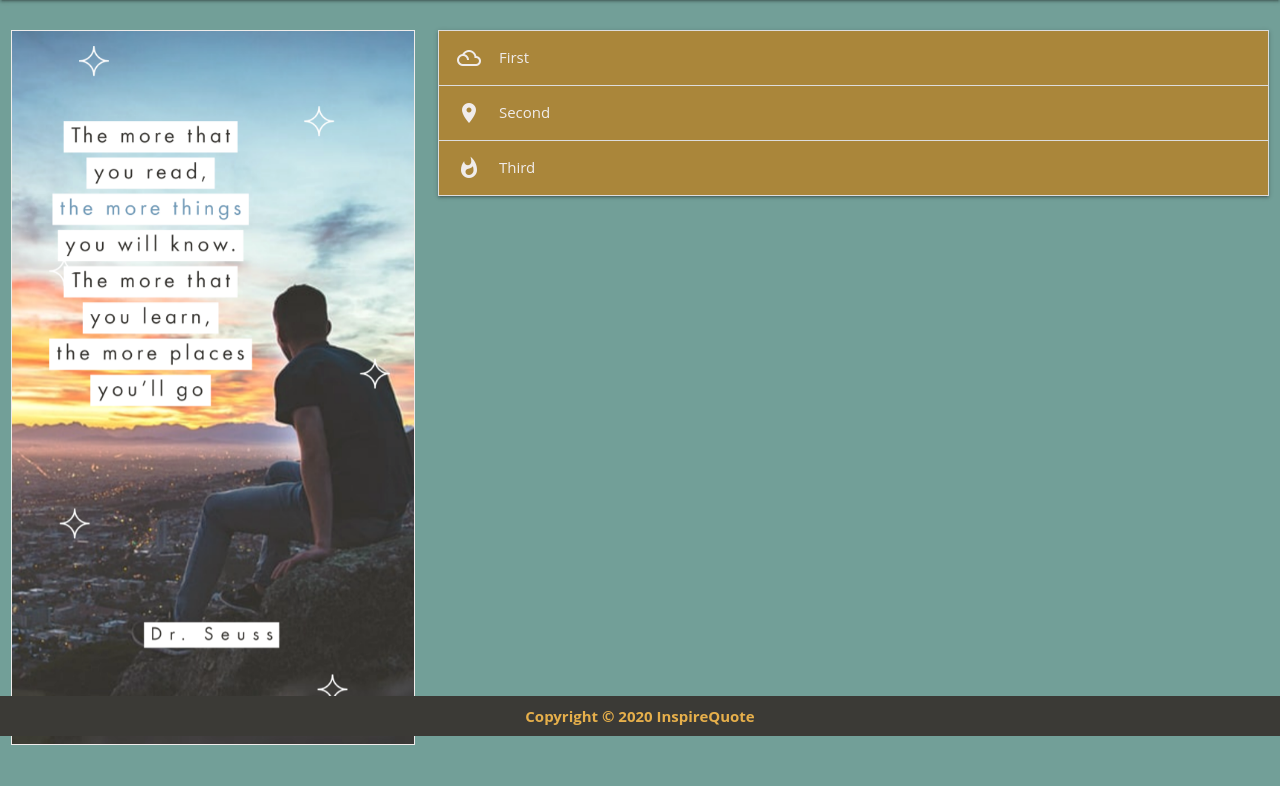
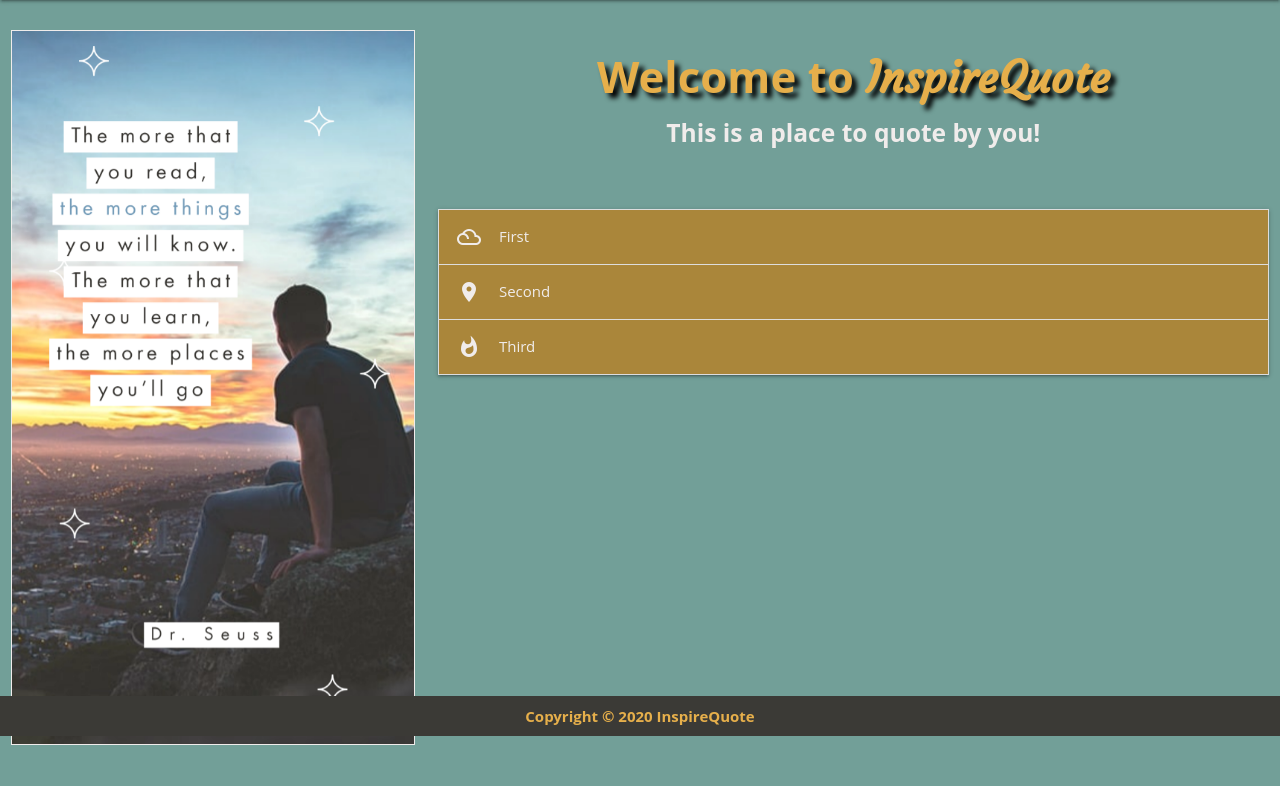
Before and after one commit to kongteckmee/inspire-quote, a Flask app: page / in a window 1280 px wide. Shown: the part 64-850 px from the top of the page. Run offline with Flask 2, Linux system fonts and the light colour scheme.

Commit message:
Title added & margin adjusted at index.html

```diff
--- a/static/css/style.css
+++ b/static/css/style.css
@@ -7,8 +7,8 @@
 }
 
 .container {
-    margin: 0 auto;
-    width: 100%;
+  margin: 0 auto;
+  width: 100%;
 }
 
 body {
@@ -57,6 +57,23 @@ nav li a,
   color: #f0eceb;
 }
 
+h3 {
+  text-shadow: 5px 5px 5px black;
+  text-align: center;
+  font-weight: bold;
+}
+
+h3 span {
+  font-family: "Courgette", cursive;
+  font-weight: bold;
+}
+
+h5 {
+  text-align: center;
+  font-weight: bold;
+  color: #f0eceb;
+}
+
 .footer-copyright {
   position: fixed;
   bottom: 0;
--- a/templates/index.html
+++ b/templates/index.html
@@ -2,30 +2,54 @@
 <div class="row">
   <div class="col s4">
     <div class="carousel carousel-slider center">
-			<a class="carousel-item" href="#"><img src="{{ url_for('static', filename='img/c1.png') }}"></a>
-				<a class="carousel-item" href="#"><img src="{{ url_for('static', filename='img/c2.png') }}"></a>
-					<a class="carousel-item" href="#"><img src="{{ url_for('static', filename='img/c3.png') }}"></a>
-						<a class="carousel-item" href="#"><img src="{{ url_for('static', filename='img/c4.png') }}"></a>
-							<a class="carousel-item"
-								href="#"><img src="{{ url_for('static', filename='img/c5.png') }}"></a>
+      <a class="carousel-item" href="#"
+        ><img src="{{ url_for('static', filename='img/c1.png') }}"
+      /></a>
+      <a class="carousel-item" href="#"
+        ><img src="{{ url_for('static', filename='img/c2.png') }}"
+      /></a>
+      <a class="carousel-item" href="#"
+        ><img src="{{ url_for('static', filename='img/c3.png') }}"
+      /></a>
+      <a class="carousel-item" href="#"
+        ><img src="{{ url_for('static', filename='img/c4.png') }}"
+      /></a>
+      <a class="carousel-item" href="#"
+        ><img src="{{ url_for('static', filename='img/c5.png') }}"
+      /></a>
     </div>
   </div>
   <div class="col s8">
+    <br />
+    <h3>Welcome to <span>InspireQuote</span></h3>
+    <h5>This is a place to quote by you!</h5>
+    <br />
     <ul class="collapsible center">
       <li>
-				<div class="collapsible-header"><i class="material-icons">filter_drama</i>First</div>
-				<div class="collapsible-body"><span>Lorem ipsum dolor sit amet.</span></div>
+        <div class="collapsible-header">
+          <i class="material-icons">filter_drama</i>First
+        </div>
+        <div class="collapsible-body">
+          <span>Lorem ipsum dolor sit amet.</span>
+        </div>
       </li>
       <li>
-				<div class="collapsible-header"><i class="material-icons">place</i>Second</div>
-				<div class="collapsible-body"><span>Lorem ipsum dolor sit amet.</span></div>
+        <div class="collapsible-header">
+          <i class="material-icons">place</i>Second
+        </div>
+        <div class="collapsible-body">
+          <span>Lorem ipsum dolor sit amet.</span>
+        </div>
       </li>
       <li>
-				<div class="collapsible-header"><i class="material-icons">whatshot</i>Third</div>
-				<div class="collapsible-body"><span>Lorem ipsum dolor sit amet.</span></div>
+        <div class="collapsible-header">
+          <i class="material-icons">whatshot</i>Third
+        </div>
+        <div class="collapsible-body">
+          <span>Lorem ipsum dolor sit amet.</span>
+        </div>
       </li>
     </ul>
-
   </div>
 </div>
 {% endblock %}
```
Also changed, not shown: templates/base.html (+16 -6 lines). Lines whose indentation alone changed are shown as unchanged.
